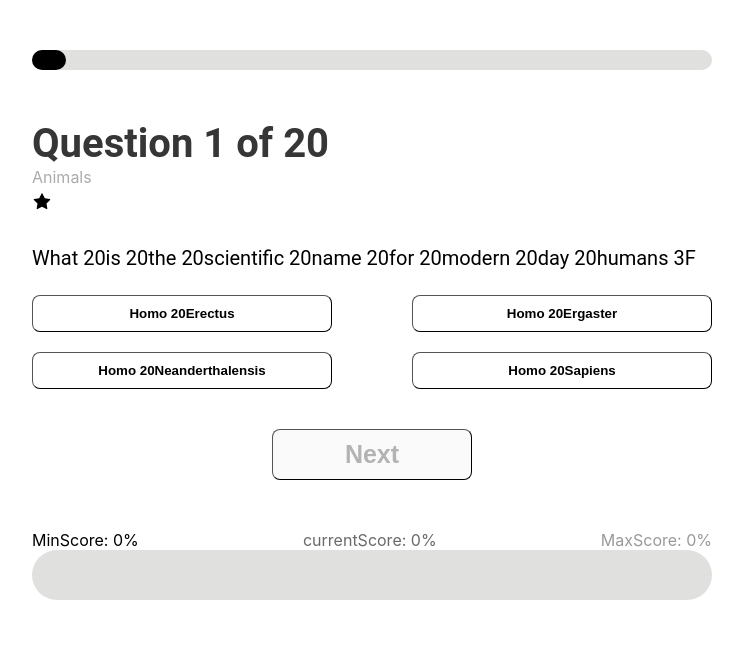
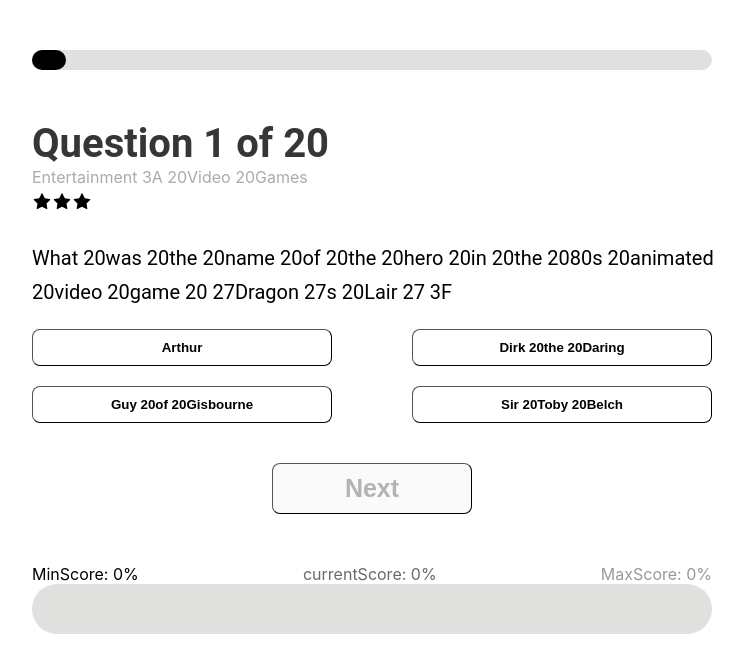
Before and after one commit to UmairAli-sonasoft/quiz-app, a React (Create React App) app: page / in a window 1280 px wide. Shown: the top 672 px of the page, without its empty margins (268-1012 px from the left). Built offline with nearby package versions, Linux system fonts and the light colour scheme.

Commit message:
resolve the issues

```diff
--- a/src/component/Header.js
+++ b/src/component/Header.js
@@ -1,13 +1,15 @@
 /** @format */
-import React, { useEffect } from "react";
+import React from "react";
 import { font } from "../config/font";
 import { colors } from "../config/colors";
 import { AiFillStar } from "react-icons/ai";
 
-function Header({ questionNumber, category, difficulty }) {
+function Header({ questionNumber, category, difficulty, totalQuestion }) {
   return (
     <div>
-      <div style={style.heading}>Question {questionNumber} of 20</div>
+      <div style={style.heading}>
+        Question {questionNumber} of {totalQuestion}
+      </div>
       <div style={style.subHeading}>{category}</div>
       <div style={style.icon}>
         {(difficulty === "easy" ||
--- /dev/null
+++ b/src/config/styles.js
@@ -0,0 +1,9 @@
+/** @format */
+
+export const styles = {
+  flexBoxProp: {
+    display: "flex",
+    justifyContent: "center",
+    width: "100%",
+  },
+};
--- a/src/screens/QuizScreen.js
+++ b/src/screens/QuizScreen.js
@@ -9,26 +9,20 @@ import { font } from "../config/font";
 import { quizData } from "../quizData";
 import ProgressBar from "../component/ProgressBar";
 import FinishScreen from "./FinishScreen";
+import { styles } from "../config/styles";
 
 const QuizScreen = () => {
   const [questionNumber, setQuestionNumber] = useState(1);
-  const [quizQuestion, setQuizQuestion] = useState(
-    quizData[questionNumber - 1]
-  );
+  console.log(quizData[questionNumber - 1]);
+  const [quizQuestion, setQuizQuestion] = useState(quizData[0]);
   const [selected, setSelected] = useState("");
   const [score, setScore] = useState(0);
   const [message, setMessage] = useState("");
   const [percentages, setPercentages] = useState(0);
   const [disableNext, setDisableNext] = useState(true);
 
-  const {
-    category,
-    difficulty,
-    question,
-    correct_answer,
-    incorrect_answers,
-    type,
-  } = quizQuestion || {};
+  const { category, difficulty, question, correct_answer, incorrect_answers } =
+    quizQuestion || {};
 
   const moveToNextQuestion = () => {
     setQuestionNumber((questionNum) => questionNum + 1);
@@ -48,7 +42,7 @@ const QuizScreen = () => {
   };
 
   useEffect(() => {
-    setQuizQuestion(quizData[questionNumber]);
+    setQuizQuestion(quizData[questionNumber - 1]);
     updateUserMessage();
   }, [selected, questionNumber, difficulty]);
 
@@ -78,7 +72,7 @@ const QuizScreen = () => {
     setMessage("");
     setScore(0);
     setSelected("");
-    setQuestionNumber(0);
+    setQuestionNumber(1);
   };
 
   if (!quizQuestion) return <FinishScreen onClick={resetGame} score={score} />;
@@ -105,14 +99,14 @@ const QuizScreen = () => {
           category={category}
           questionNumber={questionNumber}
           difficulty={difficulty}
+          totalQuestion={quizData.length}
         />
 
         <Question styles={style.question}>{question}</Question>
+
         <div
           style={{
-            display: "flex",
-            justifyContent: "center",
-            width: "100%",
+            ...styles.flexBoxProp,
           }}
         >
           <Options
@@ -125,9 +119,7 @@ const QuizScreen = () => {
 
         <div
           style={{
-            display: "flex",
-            width: "100%",
-            justifyContent: "center",
+            ...styles.flexBoxProp,
           }}
         >
           <Button
@@ -160,10 +152,8 @@ const style = {
   },
 
   status: {
+    ...styles.flexBoxProp,
     fontSize: font.headingTextSize,
-    display: "flex",
-    width: "100%",
-    justifyContent: "center",
     fontFamily: font.fontFamily,
     fontWeight: "bold",
     margin: 10,
```
Also changed, not shown: src/component/Options.js (+0 -19 lines).
